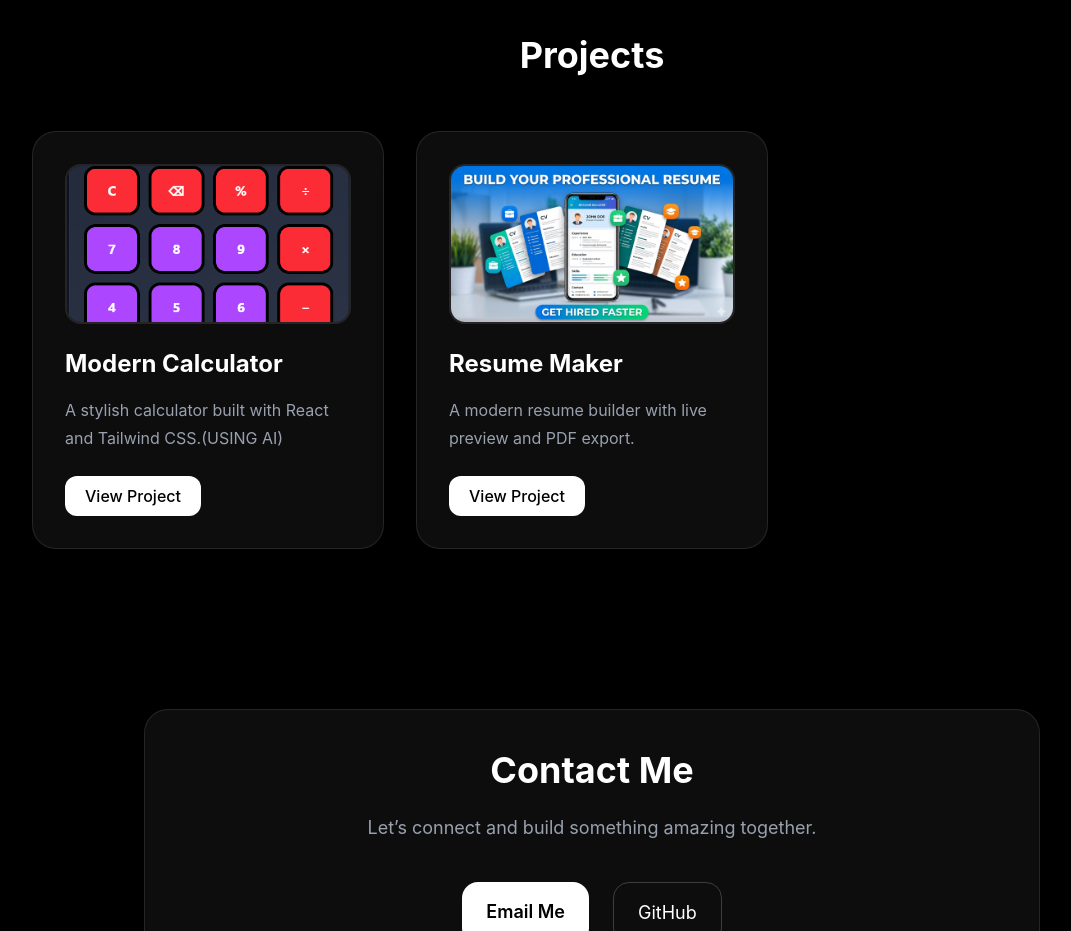
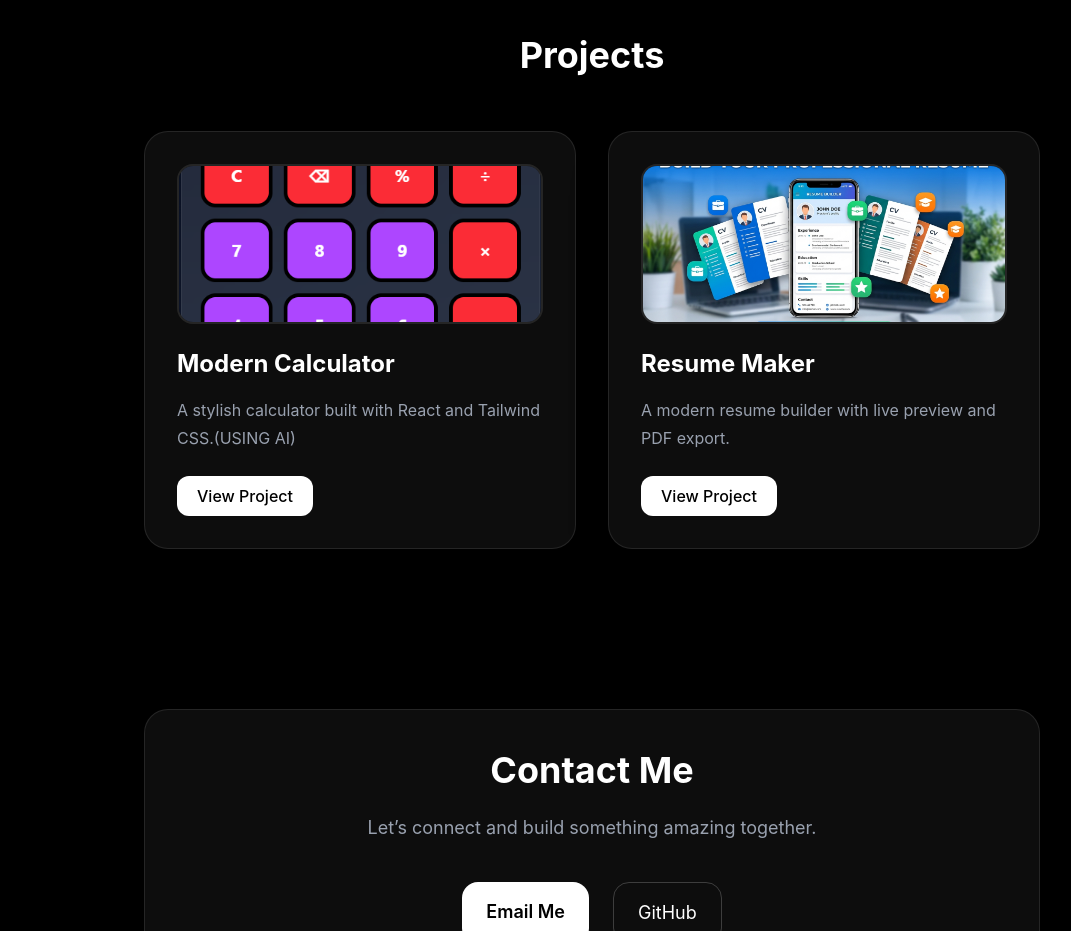
Before and after one commit to realvsno-bit/portfolio, a React (Vite) app: page / in a window 1280 px wide. Shown: the part 1720-2651 px from the top of the page, without its empty margins (48-1119 px from the left). Built offline with nearby package versions, Linux system fonts and the light colour scheme.

Commit message:
centered project cards

```diff
--- a/src/App.jsx
+++ b/src/App.jsx
@@ -105,7 +105,7 @@
       <section id="projects" className="px-6 md:px-20 py-20">
         <h2 className="text-4xl font-bold text-center mb-14">Projects</h2>
 
-        <div className="grid md:grid-cols-3 gap-8 max-w-6xl mx-auto">
+        <div className="grid md:grid-cols-2 gap-8 max-w-4xl mx-auto place-items-center">
           {projects.map((project, index) => (
             <div
               key={index}
```
